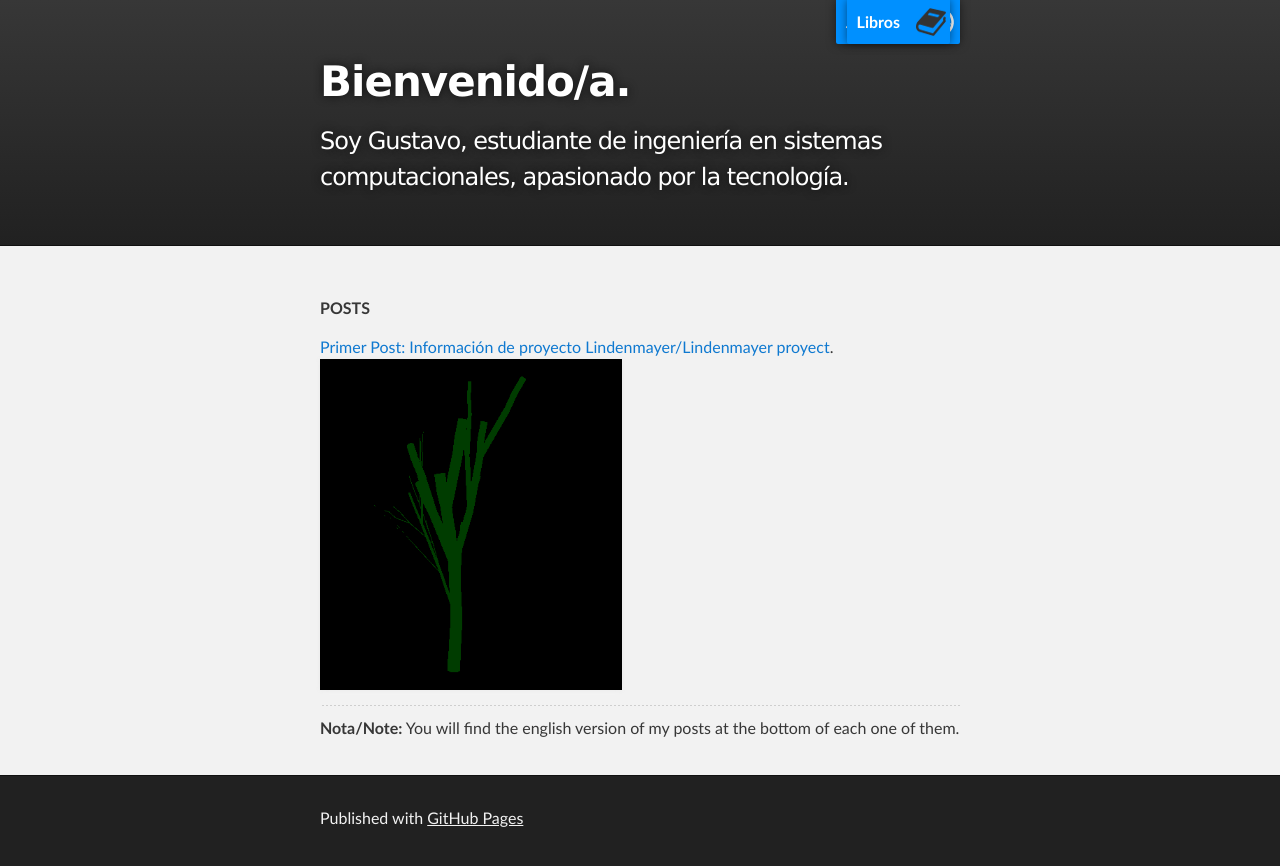
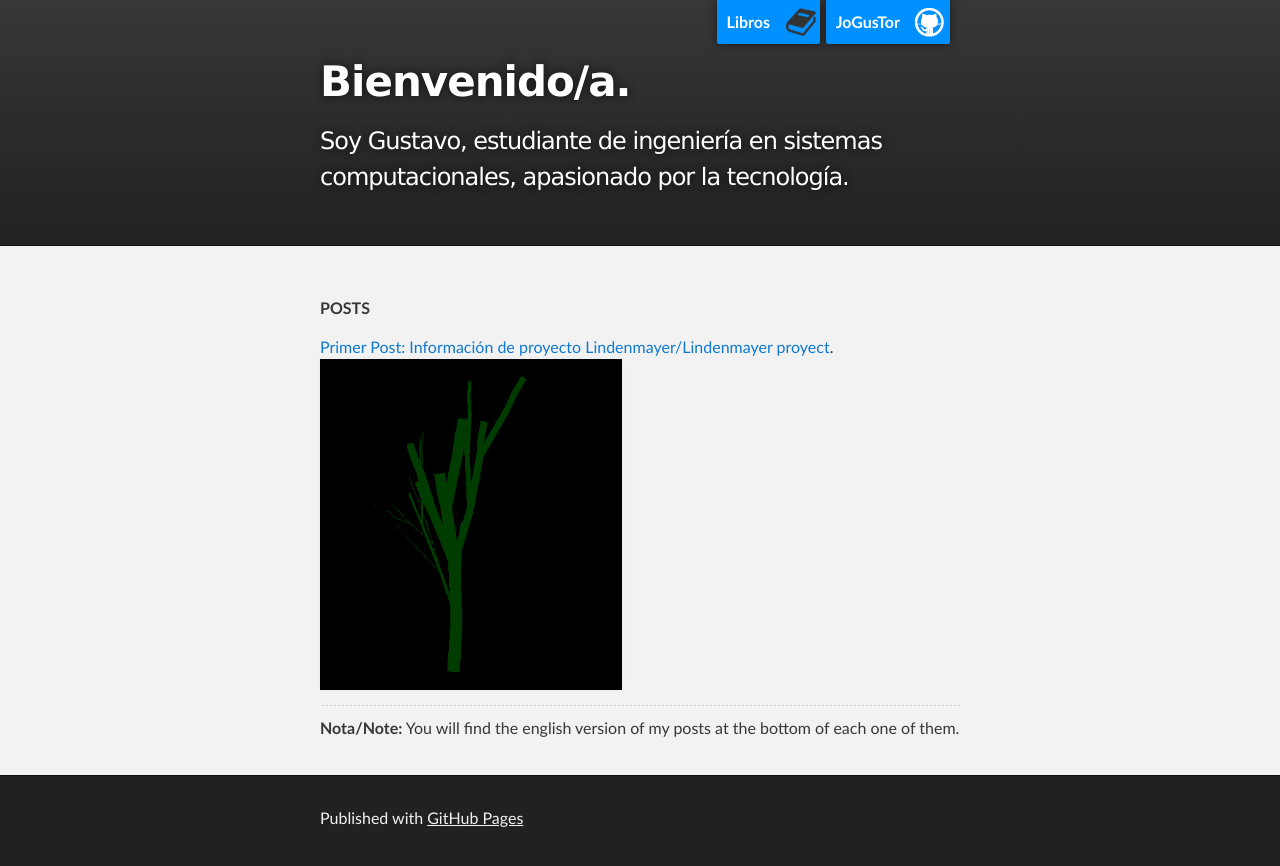
Before and after one commit to JoGusTor/JoGusTor.github.io, a Jekyll site: the page built from index.md, in a window 1280 px wide. Shown: the top 866 px of the page. Built offline with Jekyll 4.4.1, drawn with Linux system fonts in a browser that asks for light colours.

Commit message:
bienvenido

```diff
--- a/_sass/jekyll-theme-slate.scss
+++ b/_sass/jekyll-theme-slate.scss
@@ -271,7 +271,7 @@ Full-Width Styles
   display: block;
   position: absolute;
   top:0;
-  right: 10px;
+  right: 20px;
   z-index: 10;
   padding: 10px 50px 10px 10px;
   color: #fff;
@@ -286,7 +286,7 @@ Full-Width Styles
   display: block;
   position: absolute;
   top:0;
-  right: 20px;
+  right: 150px;
   z-index: 10;
   padding: 10px 50px 10px 10px;
   color: #fff;
```
